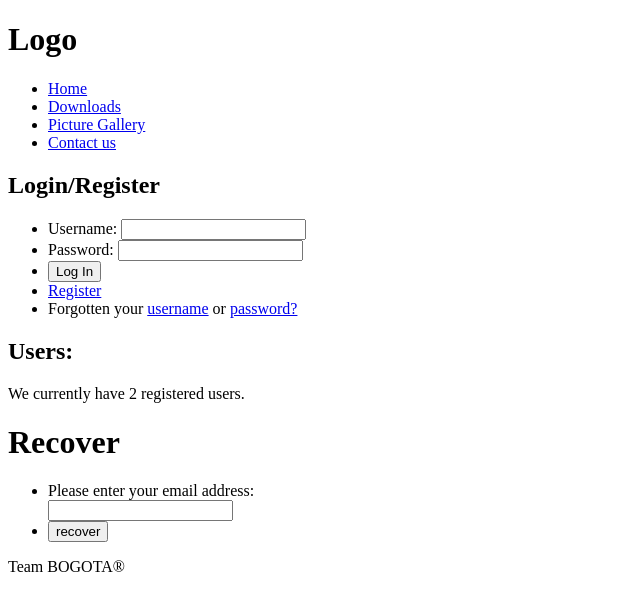
After one commit to Team-Bogota-PHP/TeamProject, a PHP site: page /TeamProject/recover.php?mode=username in a window 1280 px wide. The commit adds this page. Shown: the top 611 px of the page, without its empty margins (0-640 px from the left). Run offline with PHP 8.4, Linux system fonts and the light colour scheme; data comes from the database, SQL or seed files in the repository; some libraries are stand-ins or nearby versions.

Commit message:
profile page, recovery..
added profile page for registered users, password and username
recovery(does not work due to the email sending issue) added more
security, added the template for the future option to view other user's
profiles

```diff
--- a/core/functions/general.php
+++ b/core/functions/general.php
@@ -20,11 +20,11 @@
 }
 
 function sanitize($data) {
-    return mysql_real_escape_string($data);
+    return htmlentities(strip_tags(mysql_real_escape_string($data)));
 }
 
 function array_sanitize(&$item) {
-    $item = mysql_real_escape_string($item);
+    $item = htmlentities(strip_tags(mysql_real_escape_string($item)));
 }
 
 function output_errors($errors) {
--- a/core/functions/users.php
+++ b/core/functions/users.php
@@ -1,17 +1,26 @@
 <?php
+
+function recover($mode, $email) {
+    $mode = sanitize($mode);
+    $email = sanitize($email);
+    $user_data = user_data(user_id_from_email($email), 'first_name', 'username');
+    if($mode === 'username') {
+        email($email, 'Your username', "Hello " . $user_data['first_name']  . ",\n\nYour username is: " . $user_data['username'] . "\n\nTeam Bogota");
+    } else if($mode === 'password') {
+        $generated_password = substr(md5(rand(999, 999999)), 0, 8);
+        die($generated_password);
+    }
+
+
+}
 
 function update_user($update_data) {
     $update = array();
     array_walk($update_data, 'array_sanitize');
-
     foreach ($update_data as $field=>$data) {
         $update[] = '`' . $field . '` = \'' . $data . '\'';
     }
-
-
-
     mysql_query("UPDATE `users` SET " . implode(', ', $update) . " WHERE `user_id` = " . $_SESSION['user_id']);
-
 }
 
 
@@ -88,6 +97,10 @@
     return mysql_result(mysql_query("SELECT `user_id` FROM `users` WHERE `username` = '$username'"), 0, 'user_id');
 }
 
+function user_id_from_email($email) {
+    $email = sanitize($email);
+    return mysql_result(mysql_query("SELECT `user_id` FROM `users` WHERE `email` = '$email'"), 0, 'user_id');
+}
 
 function login($username, $password) {
     $user_id = user_id_from_username($username);
--- a/core/init.php
+++ b/core/init.php
@@ -1,6 +1,6 @@
 <?php
 session_start();
-error_reporting(0); // security measure
+//error_reporting(0); // security measure
 require "database/connect.php";
 require "functions/general.php";
 require "functions/users.php";
--- a/overallFooter.php
+++ b/overallFooter.php
@@ -1,3 +1,4 @@
+</div>
 <?php include "footer.php"; ?>
 </body>
 </html>
--- /dev/null
+++ b/recover.php
@@ -0,0 +1,55 @@
+<?php
+include "core/init.php";
+logged_in_redirect();
+include "overallHeader.php"
+?>
+
+    <h1>Recover</h1>
+    <?php
+    if(isset($_GET['success']) === true && empty($_GET['success']) === true) {
+    ?>
+        <p>Thanks, we have emailed you.</p>
+    <?php
+    } else {
+        $mode_allowed = array('username', 'password');
+        if (isset($_GET['mode']) === true && in_array($_GET['mode'], $mode_allowed) === true) {
+            if (isset($_POST['email']) === true && empty($_POST['email']) === false) {
+                if (email_exists($_POST['email']) === true) {
+                    recover($_GET['mode'], $_POST['email']);
+                    header('Location: recover.php?success');
+                    exit();
+                } else {
+                    echo '<p>We could not find your email address.<p>';
+                }
+
+            }
+
+            ?>
+
+            <form action="" method="post">
+                <ul>
+                    <li>
+                        Please enter your email address:<br>
+                        <input type="text" name="email">
+                    </li>
+                    <li>
+                        <input type="submit" value="recover">
+                    </li>
+                </ul>
+
+            </form>
+
+
+        <?php
+        } else {
+            header('Location: index.php');
+            exit();
+        }
+        ?>
+
+
+
+        <?php
+        include "overallFooter.php";
+}
+?>
--- a/widgets/login.php
+++ b/widgets/login.php
@@ -3,10 +3,24 @@
     <div class="inner">
         <form action="login.php" method="post">
             <ul id="login">
-                <li>Username: <input type="text" name="username"</li>
-                <li>Password: <input type="password" name="password"</li>
-                <li><input type="submit" value="Log In" </li>
-                <li><a href='../TeamProject/register.php'>Register</a></li>
+                <li>
+                    Username:
+                    <input type="text" name="username"
+                </li>
+                <li>
+                    Password:
+                    <input type="password" name="password"
+                </li>
+                <li>
+                    <input type="submit" value="Log In"
+                </li>
+                <li>
+                    <a href='../../TeamProject/register.php'>Register</a>
+                </li>
+                <li>
+                    Forgotten your <a href="../../TeamProject/recover.php?mode=username">username</a> or <a href="../../TeamProject/recover.php?mode=password">password?</a>
+
+                </li>
             </ul>
         </form>
     </div>
```
Also changed, not shown: gallery.php (+6 -1 lines), profile.php (added, +29 -0 lines), widgets/loggedin.php (+4 -4 lines), .htaccess (added).
